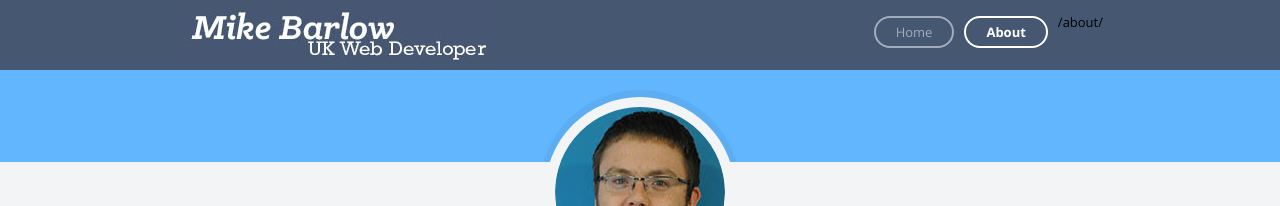
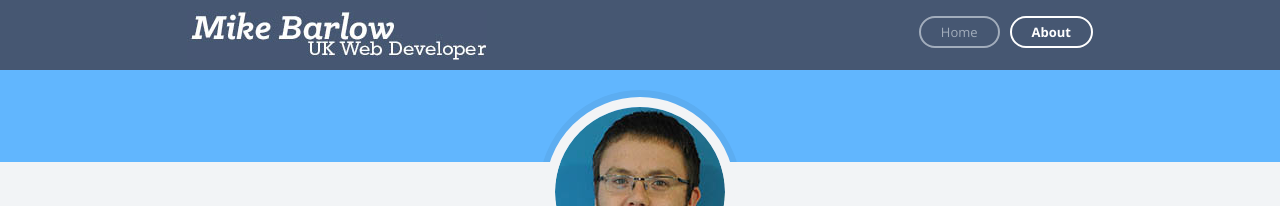
Before and after one commit to peakstoneuk/peakstoneuk.github.io, a Jekyll site: the page built from about.md, in a window 1280 px wide. Shown: the top 206 px of the page. Built offline with Jekyll 4.4.1, drawn with Linux system fonts in a browser that asks for light colours; nearby versions of some CDN libraries.

Commit message:
Trying to fix home menu active

```diff
--- a/_includes/header.html
+++ b/_includes/header.html
@@ -13,10 +13,9 @@
             <div class="navigation_title"><i class="fa fa-bars"></i> MENU</div>
 
             <!-- Nav Bar (LEFT) -->
-            {{ page.url }}
             <nav>
                 <ul>
-                    <li><a href="/" class="nav_link"{%if page.url == 'index.html' %} id="nav_current"{% endif %}>Home</a></li>
+                    <li><a href="/" class="nav_link"{%if page.url == '/index.html' %} id="nav_current"{% endif %}>Home</a></li>
                 {% for my_page in site.pages %}
                     {% if my_page.title %}
                         <li><a class="nav_link"{%if my_page.url == page.url %} id="nav_current"{% endif %} href="{{ my_page.url | prepend: site.baseurl }}">{{ my_page.title }}</a></li>
```
